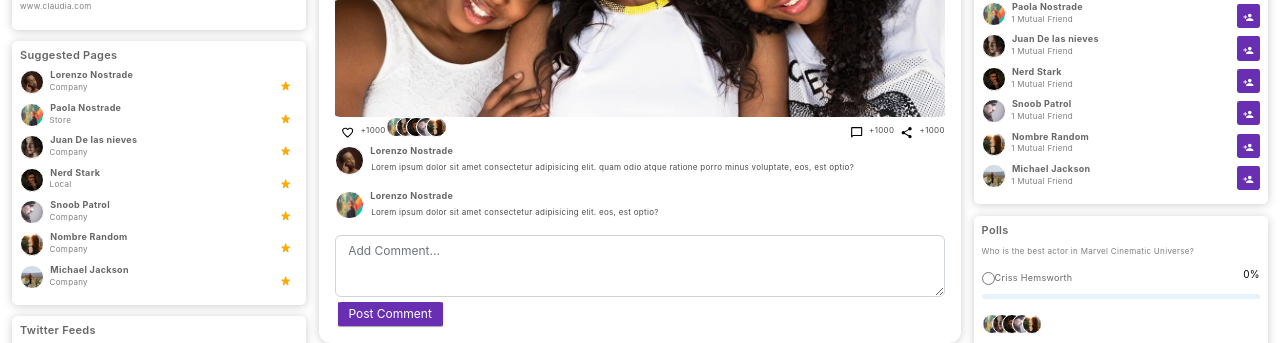
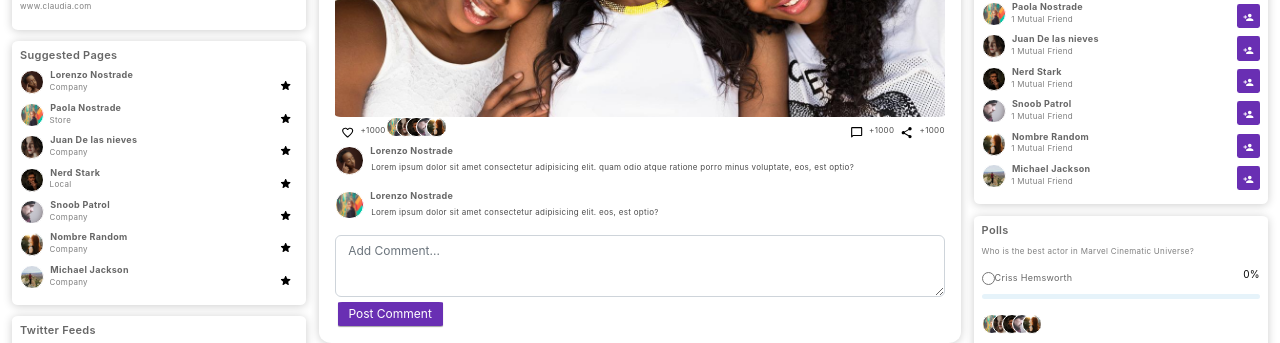
Before and after one commit to YamiKawa1/Inteligente, a React (Create React App) app: page / in a window 1280 px wide. Shown: the part 561-904 px from the top of the page. Built offline with nearby package versions, Linux system fonts and the light colour scheme.

Commit message:
Intercambiando favorite button por una mas general

```diff
--- a/src/components/common/PictureTextButton.jsx
+++ b/src/components/common/PictureTextButton.jsx
@@ -1,17 +1,8 @@
 import React from 'react'
 import { Picture } from './styledComponents'
 import './common.css'
-// import P1 from '../../assets/img/P1.jpg'
-// import P2 from '../../assets/img/P2.jpg'
-// import P3 from '../../assets/img/P3.jpg'
-// import P4 from '../../assets/img/P4.jpg'
-// import P5 from '../../assets/img/P5.jpg'
-// import P6 from '../../assets/img/P6.jpg'
-// import P7 from '../../assets/img/P7.jpg'
-// import P8 from '../../assets/img/P8.jpg'
-// import P9 from '../../assets/img/P9.jpg'
 import PersonAddIcon from '@mui/icons-material/PersonAdd';
-import FavoriteButton from './FavoriteButton';
+import  IconButton from './icon/IconButton';
 
 export default function PictureTextButton(props) {
   return (
@@ -27,7 +18,11 @@ export default function PictureTextButton(props) {
       {
         props.isButton === true ?
           <div className='ms-auto'>
-          {props.button === true ?  <button className='AddFriendBtn Smallsvg'><PersonAddIcon/></button> : <FavoriteButton active={props.active}/>}
+          {
+          props.button === true ?  <button className='AddFriendBtn Smallsvg'><PersonAddIcon/></button>
+          :
+          <IconButton active={props.active} iconActive={props.iconActive} iconInactive={props.iconInactive}/>
+          }
           </div>
         :
           null
--- a/src/components/common/common.css
+++ b/src/components/common/common.css
@@ -91,7 +91,6 @@
     background-color: #692FB3;
     border-radius: 10%;
 }
-
 .ConfigButton button{
     color: white;
     border: none;
--- /dev/null
+++ b/src/components/common/icon/IconButton.jsx
@@ -0,0 +1,21 @@
+import React, { useState } from 'react'
+import '../common.css'
+
+export default function IconButton(props) {
+  const[isFavorite, setIsFavorite] = useState(props.active)
+  console.log(props.active);
+
+  function handleFavorite() {
+    setIsFavorite(!isFavorite)
+  }
+
+  return (
+    <div>
+        {
+        isFavorite === true ?
+        <button className='NotButton' onClick={handleFavorite}><span className='Smallsvg'>{props.iconActive}</span></button>
+        :
+        <button className='NotButton' onClick={handleFavorite}><span className='Smallsvg'>{props.iconInactive}</span></button>
+        }
+    </div>
+  )}
--- a/src/components/layouts/SuggestedPages/SuggestedPages.jsx
+++ b/src/components/layouts/SuggestedPages/SuggestedPages.jsx
@@ -8,6 +8,8 @@ import P4 from '../../../assets/img/P4.jpg'
 import P5 from '../../../assets/img/P5.jpg'
 import P6 from '../../../assets/img/P6.jpg'
 import P9 from '../../../assets/img/P9.jpg'
+import StarRoundedIcon from '@mui/icons-material/StarRounded';
+import StarOutlineRoundedIcon from '@mui/icons-material/StarOutlineRounded';
 
 
 export default function SuggestedPages() {
@@ -15,13 +17,13 @@ export default function SuggestedPages() {
     <div>
         <div className='Menu'>
           <h1>Suggested Pages</h1>
-          <PictureTextButton image={P1} shape='circle' width='1.5em' height='1.5em' name='Lorenzo Nostrade' subtitle='Company' isButton active={true}/>
-          <PictureTextButton image={P2} shape='circle' width='1.5em' height='1.5em' name='Paola Nostrade' subtitle='Store' isButton active={true}/>
-          <PictureTextButton image={P3} shape='circle' width='1.5em' height='1.5em' name='Juan De las nieves' subtitle='Company' isButton active={true}/>
-          <PictureTextButton image={P4} shape='circle' width='1.5em' height='1.5em' name='Nerd Stark' subtitle='Local' isButton active={true}/>
-          <PictureTextButton image={P5} shape='circle' width='1.5em' height='1.5em' name='Snoob Patrol' subtitle='Company' isButton active={true}/>
-          <PictureTextButton image={P6} shape='circle' width='1.5em' height='1.5em' name='Nombre Random' subtitle='Company' isButton active={true}/>
-          <PictureTextButton image={P9} shape='circle' width='1.5em' height='1.5em' name='Michael Jackson' subtitle='Company' isButton active={true}/>
+          <PictureTextButton image={P1} shape='circle' width='1.5em' height='1.5em' name='Lorenzo Nostrade' subtitle='Company' isButton active={true} iconActive={<StarRoundedIcon/>} iconInactive={<StarOutlineRoundedIcon/>}/>
+          <PictureTextButton image={P2} shape='circle' width='1.5em' height='1.5em' name='Paola Nostrade' subtitle='Store' isButton active={true} iconActive={<StarRoundedIcon/>} iconInactive={<StarOutlineRoundedIcon/>}/>
+          <PictureTextButton image={P3} shape='circle' width='1.5em' height='1.5em' name='Juan De las nieves' subtitle='Company' isButton active={true} iconActive={<StarRoundedIcon/>} iconInactive={<StarOutlineRoundedIcon/>}/>
+          <PictureTextButton image={P4} shape='circle' width='1.5em' height='1.5em' name='Nerd Stark' subtitle='Local' isButton active={true} iconActive={<StarRoundedIcon/>} iconInactive={<StarOutlineRoundedIcon/>}/>
+          <PictureTextButton image={P5} shape='circle' width='1.5em' height='1.5em' name='Snoob Patrol' subtitle='Company' isButton active={true} iconActive={<StarRoundedIcon/>} iconInactive={<StarOutlineRoundedIcon/>}/>
+          <PictureTextButton image={P6} shape='circle' width='1.5em' height='1.5em' name='Nombre Random' subtitle='Company' isButton active={true} iconActive={<StarRoundedIcon/>} iconInactive={<StarOutlineRoundedIcon/>}/>
+          <PictureTextButton image={P9} shape='circle' width='1.5em' height='1.5em' name='Michael Jackson' subtitle='Company' isButton active={true} iconActive={<StarRoundedIcon/>} iconInactive={<StarOutlineRoundedIcon/>}/>
         </div>
     </div>
   )
--- a/src/components/layouts/TwitterFeeds/TwitterFeeds.jsx
+++ b/src/components/layouts/TwitterFeeds/TwitterFeeds.jsx
@@ -2,16 +2,18 @@ import React from 'react'
 import '../layouts.css'
 import PictureTextButton from '../../common/PictureTextButton'
 import P1 from '../../../assets/img/P1.jpg'
+import StarRoundedIcon from '@mui/icons-material/StarRounded';
+import StarOutlineRoundedIcon from '@mui/icons-material/StarOutlineRounded';
 
 export default function TwitterFeeds() {
   return (
     <div className='Menu'>
         <h1>Twitter Feeds</h1>
-        <PictureTextButton image={P1} shape='circle' width='1.3em' height='1.3em' name='Lorenzo Nostrade' subtitle='@Cataluna' isButton active={true}/>
+        <PictureTextButton image={P1} shape='circle' width='1.3em' height='1.3em' name='Lorenzo Nostrade' subtitle='@Cataluna' isButton active={true} iconActive={<StarRoundedIcon/>} iconInactive={<StarOutlineRoundedIcon/>}/>
         <p>I dotn know what to put in this twitter because i am not so cr5eative</p>
         <p className='Hashtag'>#idk #Hello #NeverMind #ThisIsCrazy</p>
 
-        <PictureTextButton image={P1} shape='circle' width='1.3em' height='1.3em' name='Lorenzo Nostrade' subtitle='@Cataluna' isButton active={true}/>
+        <PictureTextButton image={P1} shape='circle' width='1.3em' height='1.3em' name='Lorenzo Nostrade' subtitle='@Cataluna' isButton active={true} iconActive={<StarRoundedIcon/>} iconInactive={<StarOutlineRoundedIcon/>}/>
         <p>I dotn know what to put in this twitter because i am not so cr5eative</p>
         <p className='Hashtag'>#idk #Hello #NeverMind #ThisIsCrazy</p>
     </div>
```
